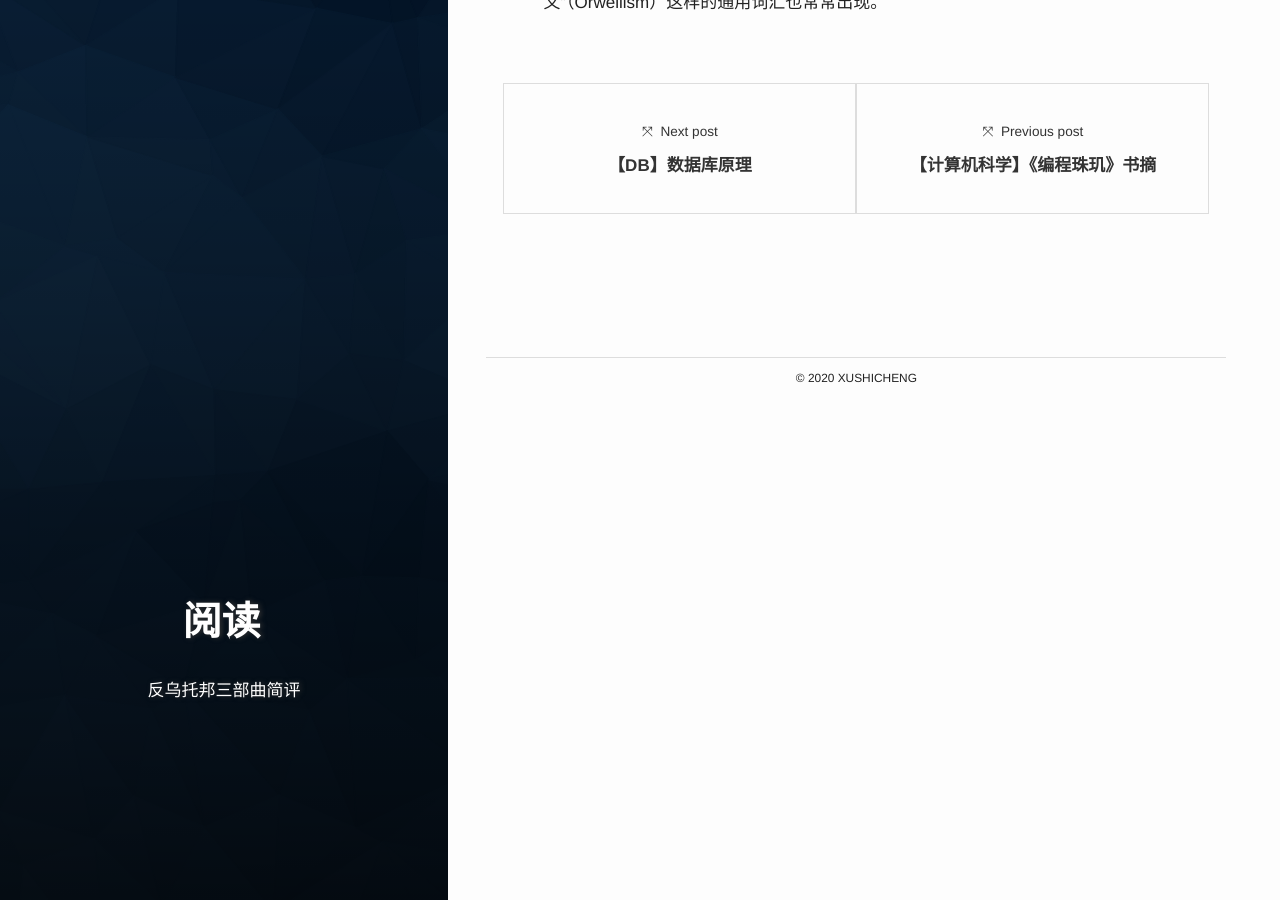
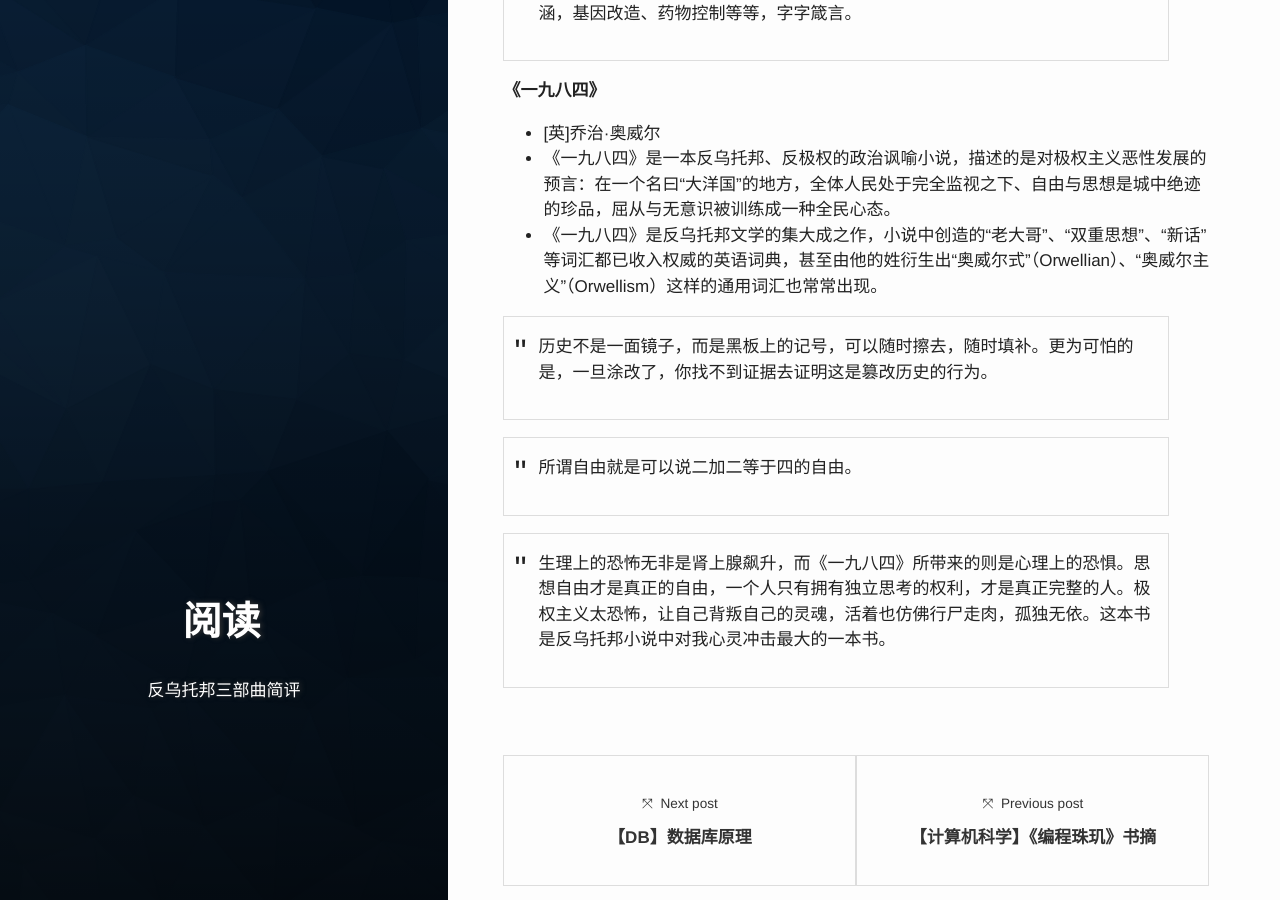
Before and after one commit to PetePro/PetePro.github.io, a Jekyll site: the page built from _posts/2020-01-25-dystopian-trilogy.markdown, in a window 1280 px wide and 900 px high, scrolled down 1575 px. Built offline with Jekyll 4.4.1, drawn with Linux system fonts in a browser that asks for light colours; some web fonts are replaced.

Commit message:
Update 2020-01-25-dystopian-trilogy.markdown

```diff
--- a/_posts/2020-01-25-dystopian-trilogy.markdown
+++ b/_posts/2020-01-25-dystopian-trilogy.markdown
@@ -20,9 +22,9 @@ author: xusc
 - 《我们》开创了反乌托邦这一崭新的文学类型，虽然在后世名气并不高，阅读性、想象力和震撼感还有所欠缺，但作为扎米亚京的传世之作，是当之无愧的开山鼻祖。
 
 > “它并非一本一流的书，但无疑是本不寻常的书。”——乔治·奥威尔
->
+
 > 来自新世界的我们，活在一九八四。
->
+
 > 虽然比起《一九八四》和《美丽新世界》在不少地方都有所欠缺，但是仍无可否认他的开创性。第一视角、记录体、以及数学公式，是本书最大的特色。本书的文笔有些晦涩和凌乱，但是他的思想性重于文学性。
 
 **《美丽新世界》**
@@ -31,9 +33,9 @@ author: xusc
 - 二十年后，赫胥黎又出版了论著《重返美丽新世界》，运用他丰富的社会学和人类学知识，分析了《美丽新世界》和现实社会的方方面面。
 
 > 真正无药可救的精神病患者是那些看上去很正常的人。
->
+
 > 众人皆醉我独醒，众人皆醒我独醉。
->
+
 > 这本书描绘的反乌托邦世界更彻底一点，一切看起来都井然有序，这似乎是人类追求的终极目标，但是我们是否能因此而获得真正的幸福是存疑的。在《重返美丽新世界》中，作者对前篇的政治寓言做了解读，更深刻的揭示了独裁或者极权的内涵，基因改造、药物控制等等，字字箴言。
 
 
@@ -41,3 +43,9 @@ author: xusc
 - \[英\]乔治·奥威尔
 - 《一九八四》是一本反乌托邦、反极权的政治讽喻小说，描述的是对极权主义恶性发展的预言：在一个名曰“大洋国”的地方，全体人民处于完全监视之下、自由与思想是城中绝迹的珍品，屈从与无意识被训练成一种全民心态。
 - 《一九八四》是反乌托邦文学的集大成之作，小说中创造的“老大哥”、“双重思想”、“新话”等词汇都已收入权威的英语词典，甚至由他的姓衍生出“奥威尔式”（Orwellian）、“奥威尔主义”（Orwellism）这样的通用词汇也常常出现。
+
+> 历史不是一面镜子，而是黑板上的记号，可以随时擦去，随时填补。更为可怕的是，一旦涂改了，你找不到证据去证明这是篡改历史的行为。
+
+> 所谓自由就是可以说二加二等于四的自由。
+
+> 生理上的恐怖无非是肾上腺飙升，而《一九八四》所带来的则是心理上的恐惧。思想自由才是真正的自由，一个人只有拥有独立思考的权利，才是真正完整的人。极权主义太恐怖，让自己背叛自己的灵魂，活着也仿佛行尸走肉，孤独无依。这本书是反乌托邦小说中对我心灵冲击最大的一本书。
```
Also changed, not shown: other parts of _posts/2020-01-25-dystopian-trilogy.markdown (+3 -1 lines).
